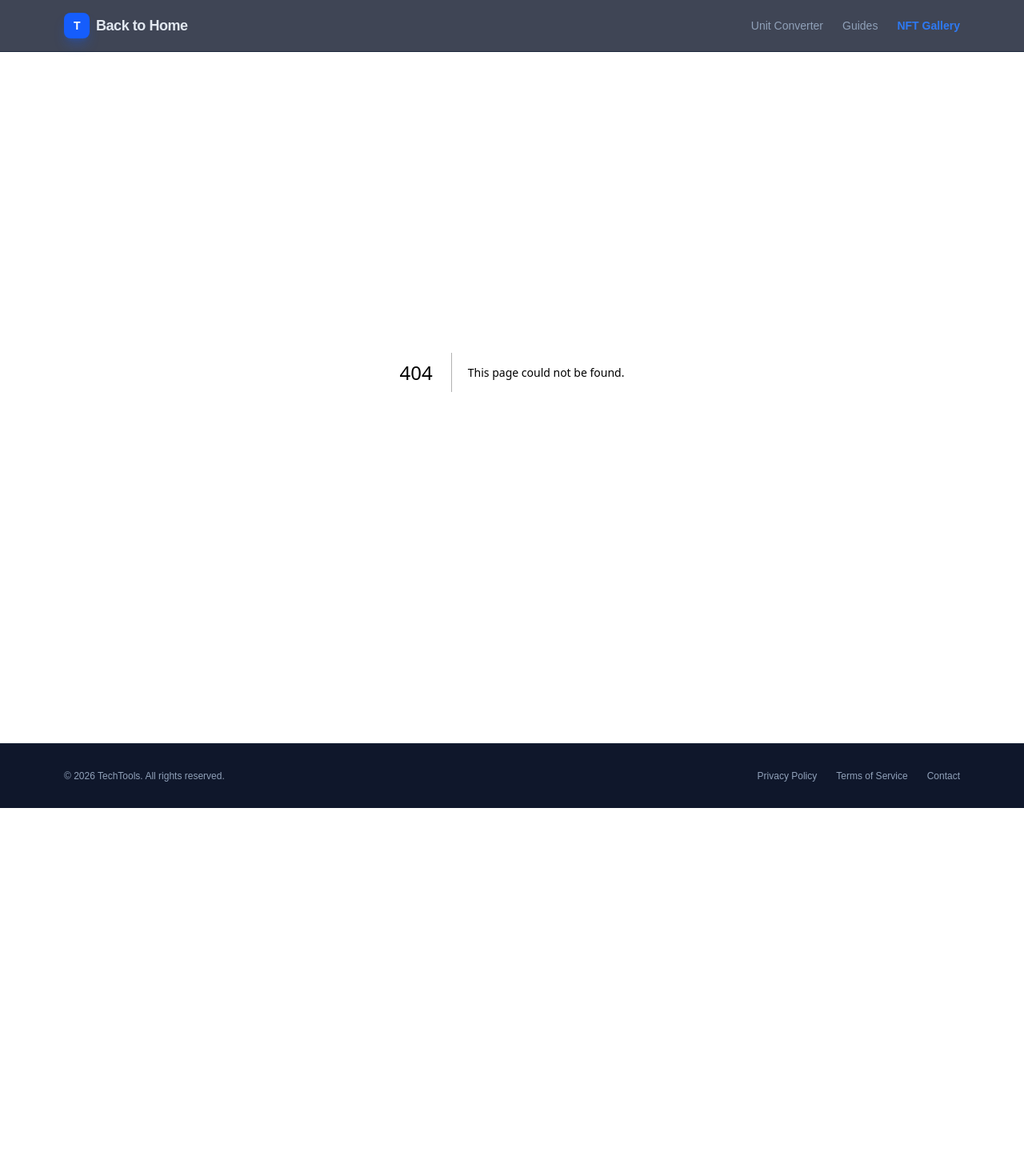
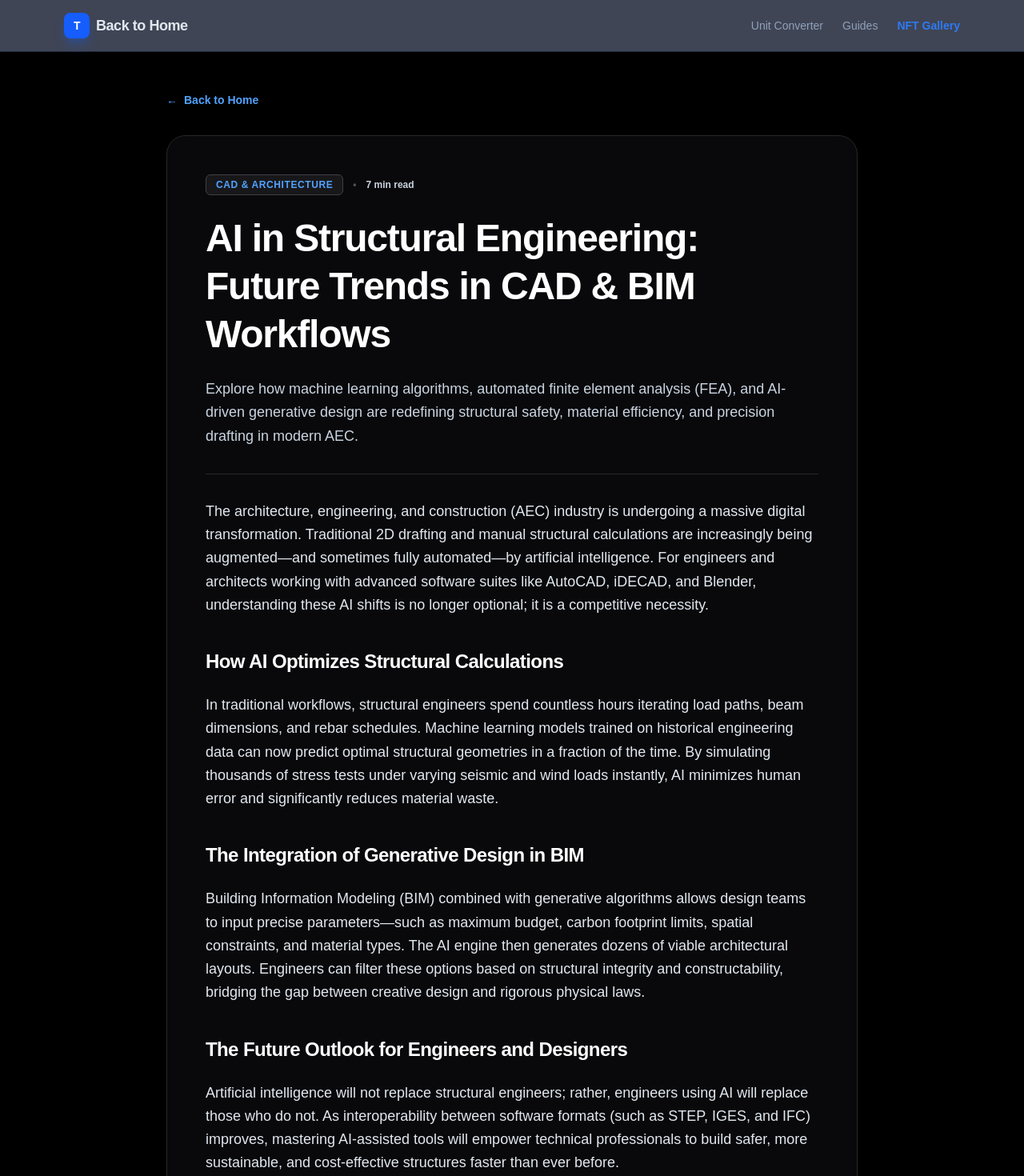
Before and after one commit to serdarozden/my-tools-site, a Next.js app: page /ai-in-structural-engineering-future-trends in a window 1280 px wide. Before the commit this address had no page. Shown: the top 1470 px of the page at 80% size. Before the commit the page ends 1010 px from the top, so only its background shows below. Built offline with nearby package versions, Linux system fonts and the light colour scheme.

Commit message:
Add blog index page and organize article routes

```diff
--- /dev/null
+++ b/src/app/ai-in-structural-engineering-future-trends/page.js
@@ -0,0 +1,76 @@
+import Link from 'next/link';
+
+export const metadata = {
+  title: 'AI in Structural Engineering: Future Trends in CAD & BIM | serdarozden.com',
+  description: 'Discover how artificial intelligence is reshaping structural engineering, automated load calculations, and BIM workflows in modern architecture.',
+};
+
+export default function ArticlePage() {
+  return (
+    <div className="bg-black min-h-screen text-slate-100">
+      <main className="max-w-4xl mx-auto px-4 py-12">
+
+        {/* Geri Dönüş Linki */}
+        <nav className="mb-8">
+          <Link
+            href="/"
+            className="inline-flex items-center gap-2 text-sm font-bold text-blue-400 hover:text-blue-300 transition-colors"
+          >
+            <span>&larr;</span> Back to Home
+          </Link>
+        </nav>
+
+        <article className="bg-zinc-950 border border-zinc-800 rounded-3xl p-8 sm:p-12 shadow-2xl">
+
+          {/* Kategori ve Okuma Süresi */}
+          <div className="flex items-center gap-3 text-xs font-bold text-blue-400 mb-6">
+            <span className="bg-zinc-900 border border-zinc-700 px-3 py-1 rounded-md uppercase tracking-wider">
+              CAD & Architecture
+            </span>
+            <span className="text-zinc-600">•</span>
+            <span className="text-slate-300 font-semibold">7 min read</span>
+          </div>
+
+          {/* SEO Dostu Ana Başlık (H1) */}
+          <h1 className="text-3xl sm:text-5xl font-black text-white mb-6 leading-tight tracking-tight">
+            AI in Structural Engineering: Future Trends in CAD & BIM Workflows
+          </h1>
+
+          {/* Özet / Açıklama */}
+          <p className="text-lg text-slate-300 leading-relaxed border-b border-zinc-800 pb-8 mb-8 font-medium">
+            Explore how machine learning algorithms, automated finite element analysis (FEA), and AI-driven generative design are redefining structural safety, material efficiency, and precision drafting in modern AEC.
+          </p>
+
+          {/* İçerik Gövdesi */}
+          <div className="space-y-6 text-slate-200 leading-relaxed text-base sm:text-lg">
+            <p>
+              The architecture, engineering, and construction (AEC) industry is undergoing a massive digital transformation. Traditional 2D drafting and manual structural calculations are increasingly being augmented—and sometimes fully automated—by artificial intelligence. For engineers and architects working with advanced software suites like AutoCAD, iDECAD, and Blender, understanding these AI shifts is no longer optional; it is a competitive necessity.
+            </p>
+
+            <h2 className="text-2xl font-extrabold text-white pt-4 tracking-tight">
+              How AI Optimizes Structural Calculations
+            </h2>
+            <p>
+              In traditional workflows, structural engineers spend countless hours iterating load paths, beam dimensions, and rebar schedules. Machine learning models trained on historical engineering data can now predict optimal structural geometries in a fraction of the time. By simulating thousands of stress tests under varying seismic and wind loads instantly, AI minimizes human error and significantly reduces material waste.
+            </p>
+
+            <h2 className="text-2xl font-extrabold text-white pt-4 tracking-tight">
+              The Integration of Generative Design in BIM
+            </h2>
+            <p>
+              Building Information Modeling (BIM) combined with generative algorithms allows design teams to input precise parameters—such as maximum budget, carbon footprint limits, spatial constraints, and material types. The AI engine then generates dozens of viable architectural layouts. Engineers can filter these options based on structural integrity and constructability, bridging the gap between creative design and rigorous physical laws.
+            </p>
+
+            <h2 className="text-2xl font-extrabold text-white pt-4 tracking-tight">
+              The Future Outlook for Engineers and Designers
+            </h2>
+            <p>
+              Artificial intelligence will not replace structural engineers; rather, engineers using AI will replace those who do not. As interoperability between software formats (such as STEP, IGES, and IFC) improves, mastering AI-assisted tools will empower technical professionals to build safer, more sustainable, and cost-effective structures faster than ever before.
+            </p>
+          </div>
+
+        </article>
+      </main>
+    </div>
+  );
+}
--- a/src/data/articles.js
+++ b/src/data/articles.js
@@ -1,4 +1,12 @@
 export const articles = [
+  {
+    slug: 'ai-in-structural-engineering-future-trends',
+    path: '/ai-in-structural-engineering-future-trends',
+    title: 'AI in Structural Engineering: Future Trends in CAD & BIM Workflows',
+    description: 'Discover how artificial intelligence is reshaping structural engineering, automated load calculations, and BIM workflows in modern architecture.',
+    category: 'CAD & Architecture',
+    readTime: '7 min read'
+  },
   {
     slug: 'ai-generative-design-in-bim-cad-guide',
     path: '/ai-generative-design-in-bim-cad-guide',
```
